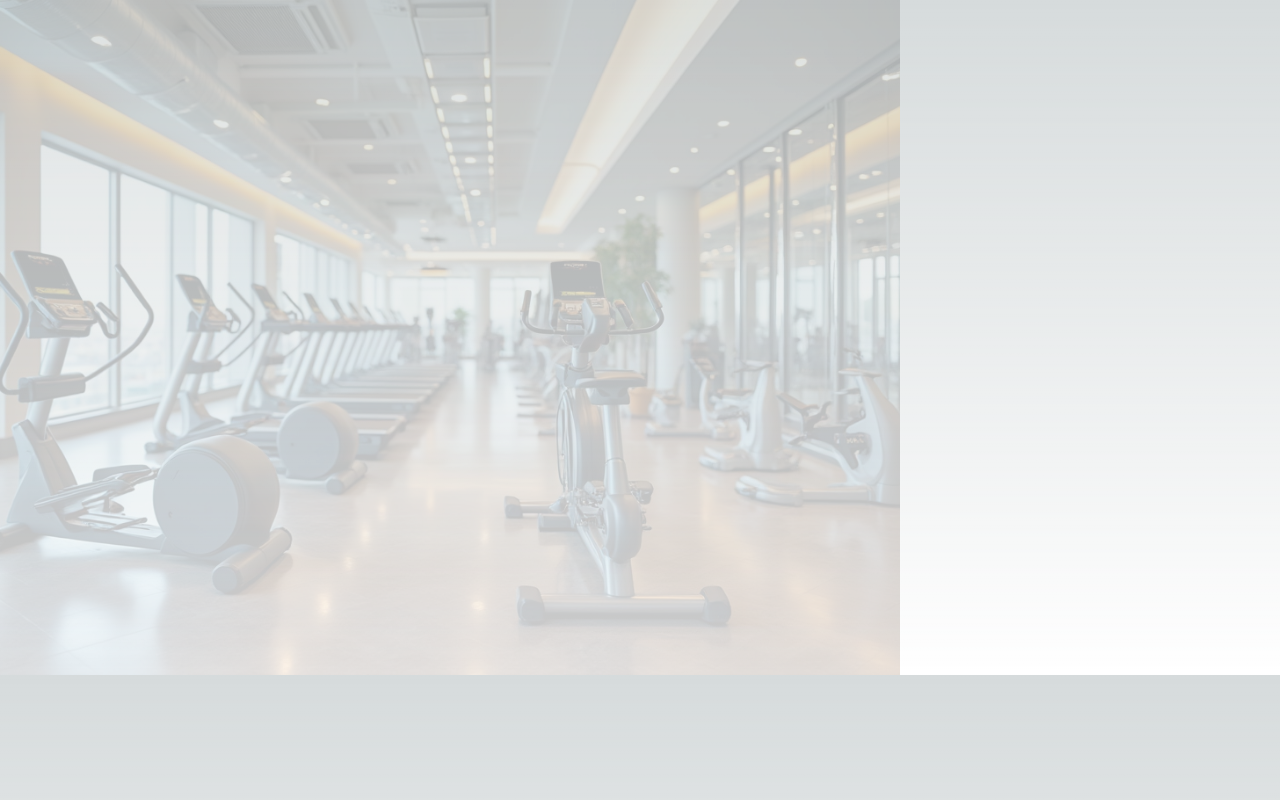
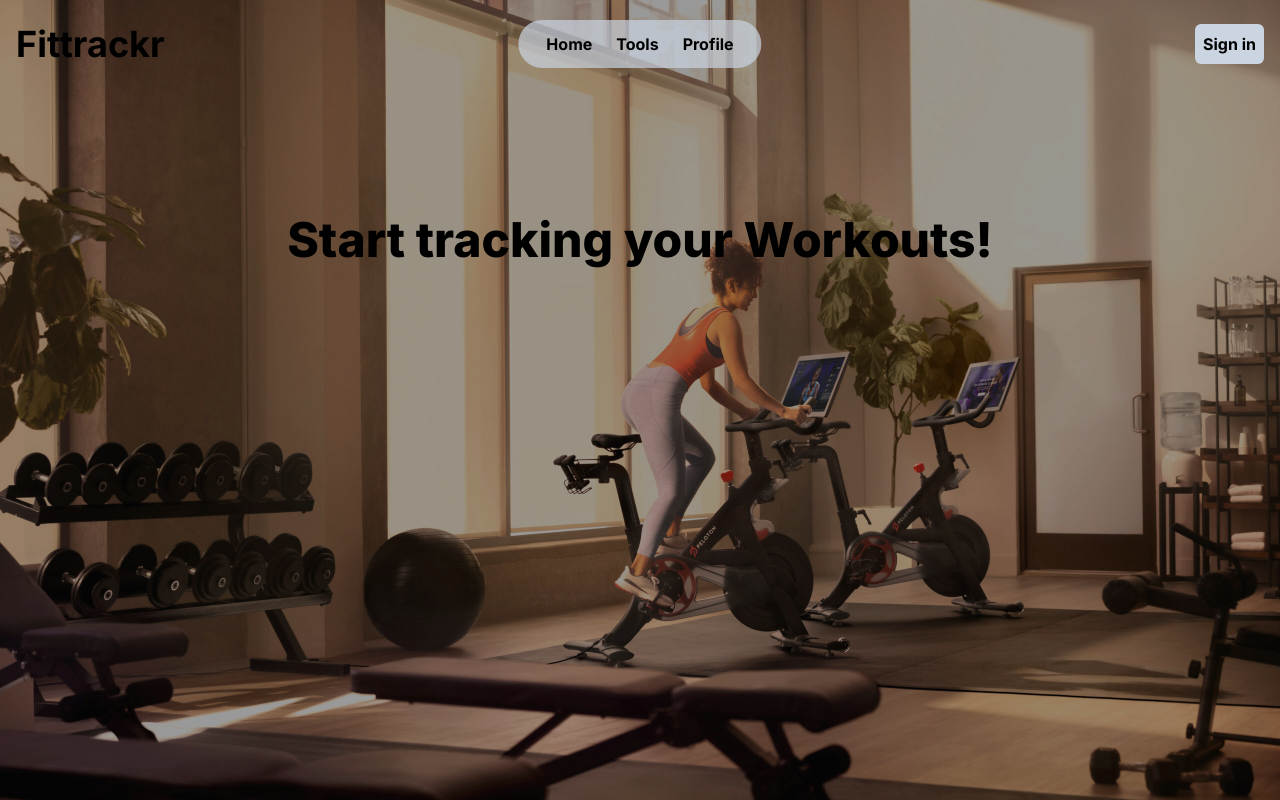
Before and after one commit to Fe-ndo/Team-C, a Next.js app: page / in a window 1280 px wide. Built offline with nearby package versions, Linux system fonts and the light colour scheme.

Commit message:
Changed Landing page and added signin component

```diff
--- /dev/null
+++ b/app/Login/page.tsx
@@ -0,0 +1,13 @@
+import { NavBar } from "../components/nav";
+import { SignIn } from "../components/login";
+
+export default function Login() {
+    return(
+        <div>
+            <NavBar/>
+            <div className="">
+                <SignIn />
+            </div>
+        </div>
+    )
+}
--- /dev/null
+++ b/app/components/login.tsx
@@ -0,0 +1,26 @@
+import Link from "next/link";
+
+export function SignIn() {
+    return (
+        <div className="max-w-sm rounded-lg bg-gray-800 border-gray-700">
+            <form className="space-y-6">
+                <h5 className="text-xl font-medium te">Sign in to Fittrackr</h5>
+                <div>
+                    <label className="block mb-2 text-sm"> Email</label>
+                    <input className="rounded-lg w-full p-2.5 bg-gray-600 " ></input>
+                </div>
+                <div>
+                    <label className="block ">Password</label>
+                    <input></input>
+                </div>
+                <div className="flex">
+
+                </div>
+                <button>Login</button>
+                <div>
+                    <Link href={"#"}> Create account</Link>
+                </div>
+            </form>
+        </div>
+    )
+}
--- a/app/components/nav.tsx
+++ b/app/components/nav.tsx
@@ -27,23 +27,27 @@ const dropdownNavItems = {
 
 export function NavBar() {
     return (
-            <div className="py-5 flex items-center justify-between border-b border-slate-900/10 lg:hidden dark:border-slate-50/[0.1]">
-                <h1 className="pl-4 font-bold justify-start text-4xl items-center">Fittrackr</h1>
-                <div className=" px-4 py-1 flex flex-row rounded-full bg-slate-800">
+            <div className="w-full relative z-20 py-6 flex items-center justify-between">
+                <h1 className="ml-4 font-bold items-start text-4xl">Fittrackr</h1>
+                <div className="absolute left-1/2 -translate-x-1/2">
+                    <div className="pl-4 pr-4 py-1 flex justify-center flex-row rounded-full bg-slate-300 bg-opacity-70">
                         {Object.entries(navItems).map(([path, { name }]) => {
                         return (
                             <Link
                                 key={path}
                                 href={path}
-                            className="transition-all hover:text-neutral-800 dark:hover:text-neutral-200 flex align-middle relative py-1 px-2 m-1"
+                                className="font-bold transition-all flex align-middle py-1 px-2 m-1"
                                 >
                                     {name}
                             </Link>
                             )
                             })}
                     </div>
-                <div className="pr-4">
-                    <Link href="/signin" >Sign in</Link>
+                </div>
+                <div className="mr-4 font-bold">
+                    <button className="bg-slate-300 bg-opacity- rounded-md p-2 ">
+                        <Link href="/Login" >Sign in</Link>
+                    </button>
                 </div>
             </div>
     )}
--- a/app/globals.css
+++ b/app/globals.css
@@ -18,10 +18,7 @@
 
 body {
   color: rgb(var(--foreground-rgb));
-  background: linear-gradient(
-      to bottom,
-      transparent,
-      rgb(var(--background-end-rgb))
-    )
-    rgb(var(--background-start-rgb));
+  background-image: url(../public/imageHero.jpg);
+  background-repeat: no-repeat;
+  background-size: cover;
 }
--- a/app/page.tsx
+++ b/app/page.tsx
@@ -4,16 +4,31 @@ import { NavBar } from './components/nav'
 
 export default function Landing() {
   return (
-    <div>
+    <div className=''>
       <NavBar></NavBar>
-      <div className='opacity-20'>
-        <Image
-          src= "/image.jpg"
-          height={500}
-          width={900}
-          alt='backimage'
-          />
+      <section id ='heroImage' className=''>
+        <div className='absolute inset-0 bg-black/40'></div>
+        <div className='relative z-10 mx-auto px-6 py-32 text-center'>
+          <h1 className='text-5xl font-extrabold mb-6'>
+            Start tracking your Workouts!
+          </h1>
         </div>
+      </section>
+      <section>
+        <div className='flex'>
+          <FeatureCard />
+        </div>
+      </section>
     </div>
   )
 }
+interface CardProps {
+  featureTitle: string;
+  featureDesc : string;
+}
+const FeatureCard: React.FC<CardProps> = ({featureTitle, featureDesc}) => {
+  return (
+    <div>
+    </div>
+  )
+}
```
Also changed, not shown: public/image.jpg (deleted), public/imageHero.jpg (added). Lines whose indentation alone changed are shown as unchanged.
